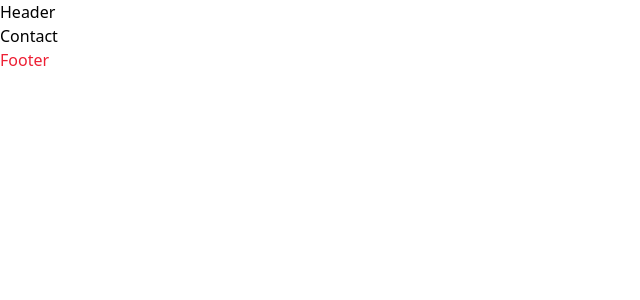
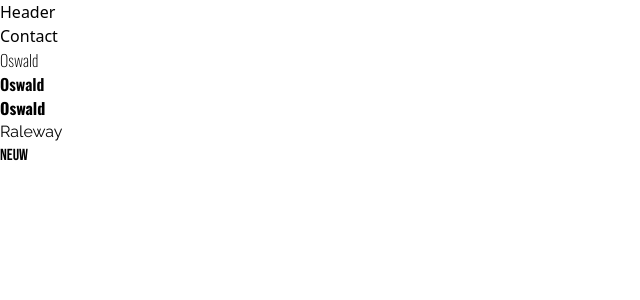
Before and after one commit to leandronunesdev/gpac, a React (Vite) app: page /contact in a window 1280 px wide. Shown: the top 300 px of the page, without its empty margins (0-640 px from the left). Built offline with nearby package versions, Linux system fonts and the light colour scheme.

Commit message:
configure fonts

```diff
--- a/index.html
+++ b/index.html
@@ -3,6 +3,12 @@
   <head>
     <meta charset="UTF-8" />
     <link rel="icon" type="image/svg+xml" href="/vite.svg" />
+    <link rel="preconnect" href="https://fonts.googleapis.com" />
+    <link rel="preconnect" href="https://fonts.gstatic.com" crossorigin />
+    <link
+      href="https://fonts.googleapis.com/css2?family=Bebas+Neue&family=Oswald:wght@200;600;700&family=Raleway:wght@100;400&display=swap"
+      rel="stylesheet"
+    />
     <meta name="viewport" content="width=device-width, initial-scale=1.0" />
     <title>Band Website</title>
   </head>
--- a/src/components/Footer.tsx
+++ b/src/components/Footer.tsx
@@ -1,5 +1,14 @@
 const Footer = () => {
-  return <div className="text-red">Footer</div>;
+  return (
+    <div>
+      <p className="font-oswald font-extralight">Oswald</p>
+      <p className="font-oswald font-semibold">Oswald</p>
+      <p className="font-oswald font-bold">Oswald</p>
+
+      <p className="font-raleway">Raleway</p>
+      <p className="font-bebasNeue">Neuw</p>
+    </div>
+  );
 };
 
 export default Footer;
--- a/tailwind.config.js
+++ b/tailwind.config.js
@@ -7,6 +7,11 @@
   ],
   theme: {
     extend: {
+      fontFamily: {
+        bebasNeue: ["Bebas Neue", "sans-serif"],
+        oswald: ["Oswald", "sans-serif"],
+        raleway: ["Raleway", "sans-serif"],
+      },
       colors: {
         white: "#FFFFFF",
         red: "#ED1F34",
```
